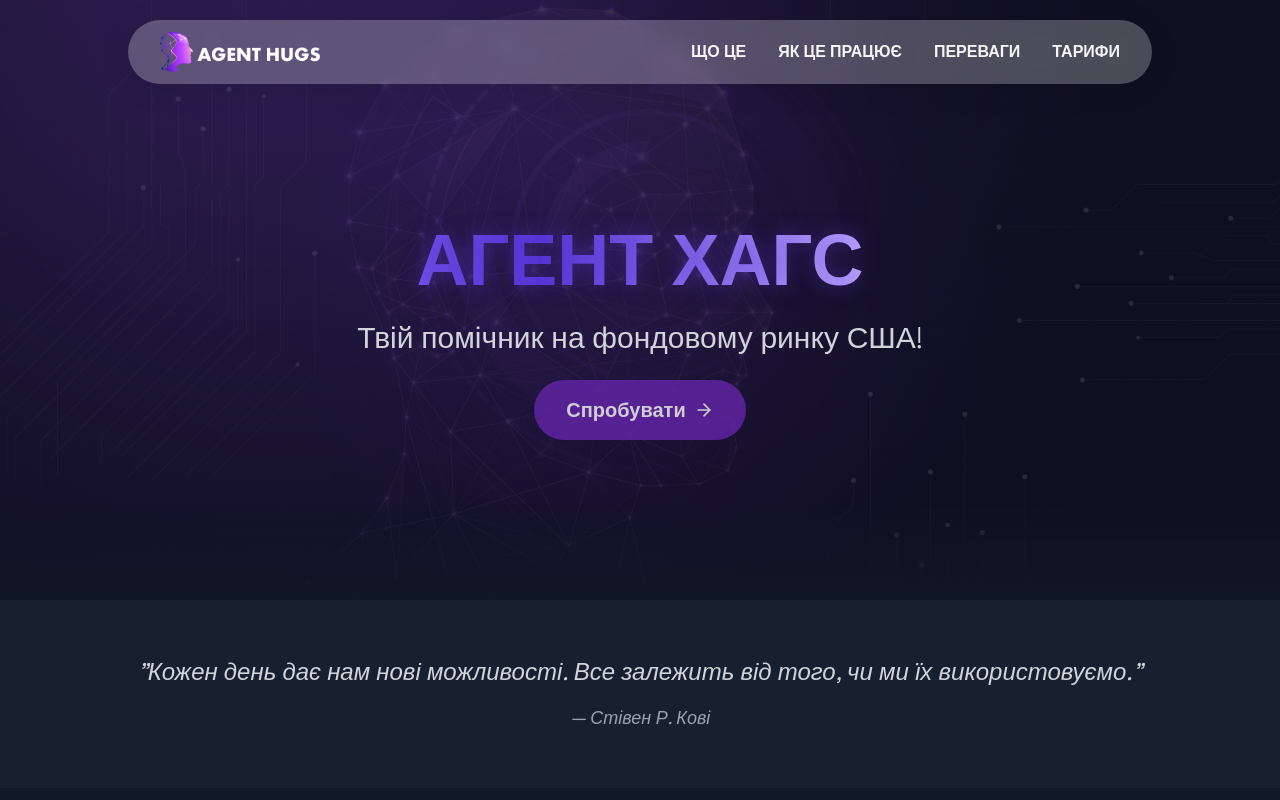
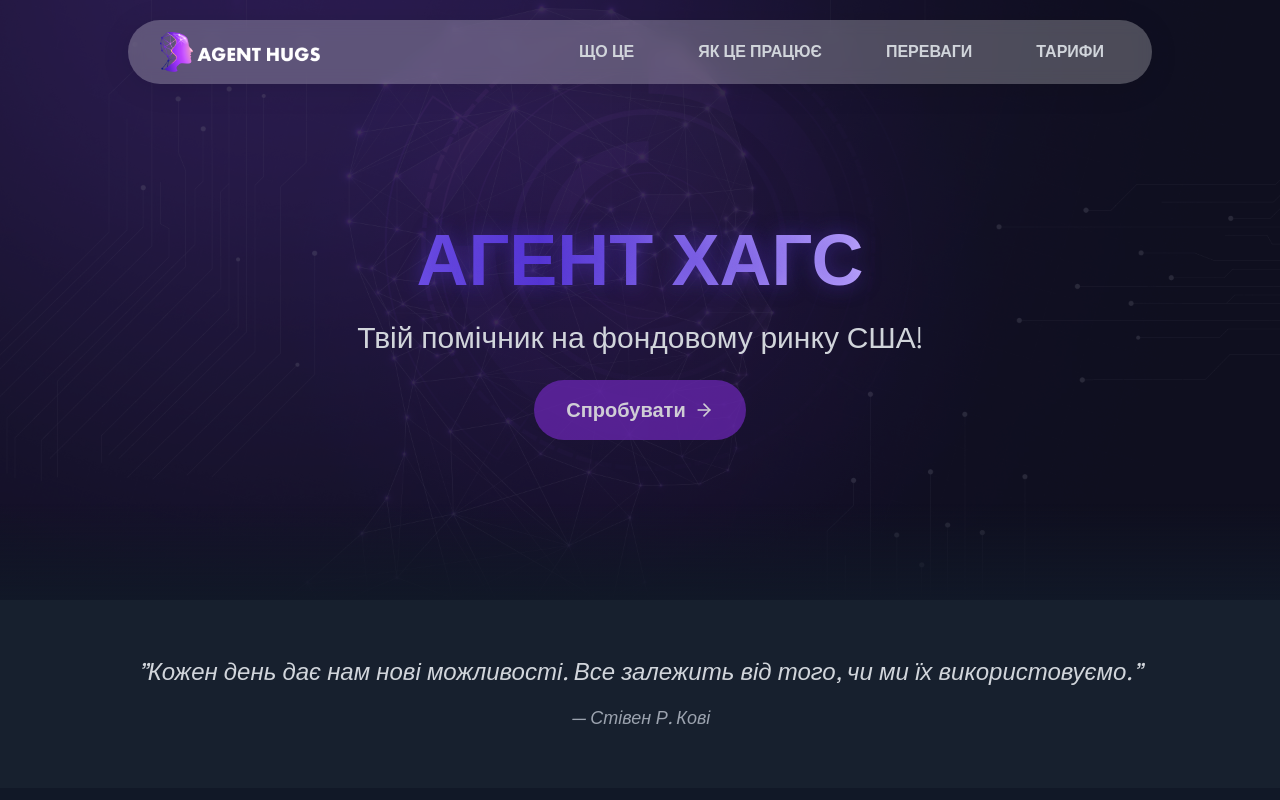
Before and after one commit to katek-admin/HUGS_landing_page, a React (Vite) app: page / in a window 1280 px wide. Shown: the top 800 px of the page. Built offline with nearby package versions, Linux system fonts and the light colour scheme.

Commit message:
changes - with routing

```diff
--- a/src/components/Footer.tsx
+++ b/src/components/Footer.tsx
@@ -25,18 +25,6 @@ const Footer = () => {
             >
               Договір публічної оферти
             </Link>
-           <a href="#opportunities" className="text-gray-400 hover:text-[#6525AB] transition-colors">
-             ЩО ЦЕ
-           </a>
-           <a href="#how-it-works" className="text-gray-400 hover:text-[#6525AB] transition-colors">
-             ЯК ЦЕ ПРАЦУЄ
-           </a>
-           <a href="#advantages" className="text-gray-400 hover:text-[#6525AB] transition-colors">
-             ПЕРЕВАГИ
-           </a>
-           <a href="#plans" className="text-gray-400 hover:text-[#6525AB] transition-colors">
-             ТАРИФИ
-           </a>
 
          </div>
        </div>
--- a/src/components/Navbar.tsx
+++ b/src/components/Navbar.tsx
@@ -2,9 +2,19 @@ import '../styles/Navbar.css';
 import Logo from '../assets/logo_white.png';
 import { Menu, X } from 'lucide-react';
 import { useState } from 'react';
+import { useNavigate } from 'react-router-dom';
+const Navbar = () => {
+  const navigate = useNavigate();
+  const [isMenuOpen, setIsMenuOpen] = useState(false);
 
-const Navbar = () => {
-  const [isMenuOpen, setIsMenuOpen] = useState(false);
+  const scrollToSection = (sectionId: string) => {
+    navigate('/');
+    setTimeout(() => {
+      const element = document.getElementById(sectionId);
+      element?.scrollIntoView({ behavior: 'smooth' });
+      setIsMenuOpen(false); // Close mobile menu after clicking
+    }, 100);
+  };
 
   const toggleMenu = () => {
     setIsMenuOpen(!isMenuOpen);
@@ -24,19 +34,59 @@ const Navbar = () => {
 
       {/* Desktop Navigation */}
       <div className="nav-links hidden md:flex">
-        <a href="#opportunities" className="nav-link" onClick={() => window.location.href = '/#opportunities'}>ЩО ЦЕ</a>
-        <a href="#how-it-works" className="nav-link" onClick={() => window.location.href = '/#how-it-works'}>ЯК ЦЕ ПРАЦЮЄ</a>
-        <a href="#advantages" className="nav-link" onClick={() => window.location.href = '/#advantages'}>ПЕРЕВАГИ</a>
-        <a href="#plans" className="nav-link" onClick={() => window.location.href = '/#plans'}>ТАРИФИ</a>
+        <button
+          onClick={() => scrollToSection('opportunities')}
+          className="nav-link"
+        >
+          ЩО ЦЕ
+        </button>
+        <button
+          onClick={() => scrollToSection('how-it-works')}
+          className="nav-link"
+        >
+          ЯК ЦЕ ПРАЦЮЄ
+        </button>
+        <button
+          onClick={() => scrollToSection('advantages')}
+          className="nav-link"
+        >
+          ПЕРЕВАГИ
+        </button>
+        <button
+          onClick={() => scrollToSection('plans')}
+          className="nav-link"
+        >
+          ТАРИФИ
+        </button>
       </div>
 
       {/* Mobile Navigation */}
       {isMenuOpen && (
         <div className="mobile-nav">
-          <a href="#opportunities" className="mobile-nav-link" onClick={toggleMenu}>ЩО ЦЕ</a>
-          <a href="#how-it-works" className="mobile-nav-link" onClick={toggleMenu}>ЯК ЦЕ ПРАЦЮЄ</a>
-          <a href="#advantages" className="mobile-nav-link" onClick={toggleMenu}>ПЕРЕВАГИ</a>
-          <a href="#plans" className="mobile-nav-link" onClick={toggleMenu}>ТАРИФИ</a>
+          <button
+            className="mobile-nav-link"
+            onClick={() => scrollToSection('opportunities')}
+          >
+            ЩО ЦЕ
+          </button>
+          <button
+            className="mobile-nav-link"
+            onClick={() => scrollToSection('how-it-works')}
+          >
+            ЯК ЦЕ ПРАЦЮЄ
+          </button>
+          <button
+            className="mobile-nav-link"
+            onClick={() => scrollToSection('advantages')}
+          >
+            ПЕРЕВАГИ
+          </button>
+          <button
+            className="mobile-nav-link"
+            onClick={() => scrollToSection('plans')}
+          >
+            ТАРИФИ
+          </button>
         </div>
       )}
     </nav>
--- a/src/main.tsx
+++ b/src/main.tsx
@@ -1,29 +1,19 @@
-import { createBrowserRouter, RouterProvider } from 'react-router-dom';
-import App from './App';
-import PrivacyPolicy from './pages/PrivacyPolicy';
-import './styles/index.css';
+import React from 'react'
 import ReactDOM from 'react-dom/client'
-import React from 'react'
-import PublicOffer from './pages/PublicOffer';
-
-
-const router = createBrowserRouter([
-  {
-    path: "/",
-    element: <App />,
-  },
-  {
-    path: "/privacy-policy",
-    element: <PrivacyPolicy />,
-  },
-  {
-    path: "/public-offer",
-    element: <PublicOffer />,
-  },
-]);
+import { HashRouter, Routes, Route } from 'react-router-dom'
+import App from './App'
+import PrivacyPolicy from './pages/PrivacyPolicy'
+import PublicOffer from './pages/PublicOffer'
+import './styles/index.css'
 
 ReactDOM.createRoot(document.getElementById('root')!).render(
   <React.StrictMode>
-    <RouterProvider router={router} />
+    <HashRouter>
+      <Routes>
+        <Route path="/" element={<App />} />
+        <Route path="/privacy-policy" element={<PrivacyPolicy />} />
+        <Route path="/public-offer" element={<PublicOffer />} />
+      </Routes>
+    </HashRouter>
   </React.StrictMode>,
-);
+)
--- a/src/styles/Navbar.css
+++ b/src/styles/Navbar.css
@@ -84,6 +84,24 @@
   }
 }
 
+.nav-link {
+  @apply px-4 py-2 text-gray-300 hover:text-white transition-colors;
+  background: none;
+  border: none;
+  cursor: pointer;
+  font-size: inherit;
+  font-family: inherit;
+}
+
+.mobile-nav-link {
+  @apply block w-full text-left px-4 py-3 text-gray-300 hover:text-white hover:bg-gray-700/50 transition-colors;
+  background: none;
+  border: none;
+  cursor: pointer;
+  font-size: inherit;
+  font-family: inherit;
+}
+
 /* Responsive adjustments */
 @media (max-width: 768px) {
   .navbar {
```
